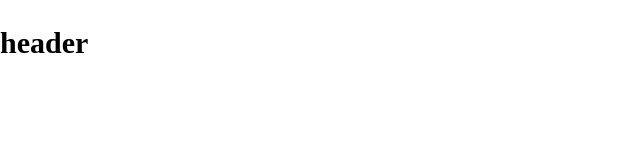
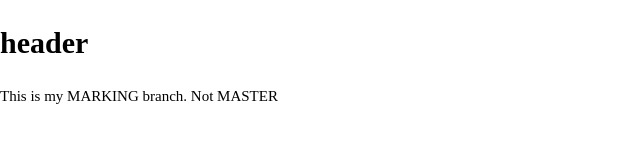
Before and after one commit to kuranakov-k/html-academy2, a website: page app/templates/start.html in a window 1280 px wide. Shown: the whole page, without its empty margins (0-640 px from the left). Drawn offline with nearby package versions, Linux system fonts and the light colour scheme; files that its build step writes are made by us from their sources.

Commit message:
paragraph added

```diff
--- a/app/templates/header.html
+++ b/app/templates/header.html
@@ -1,3 +1,4 @@
 <header>
 	<h1>header</h1>
+	<p>This is my MARKING branch. Not MASTER</p>
 </header>
--- a/app/templates/start.html
+++ b/app/templates/start.html
@@ -4,7 +4,7 @@
 	<meta charset="UTF-8">
 	<link rel="stylesheet" type="text/css" href="css/main.min.css">
 	<meta name="viewport" content="width=device-width, initial-scale=1">
-	<title>My project</title>
+	<title>My project. This is marking</title>
 </head>
 <body>
 
```
Also changed, not shown: app/index.html (+2 -1 lines), app/css/main.min.css (added), app/js/main.min.js (added).
